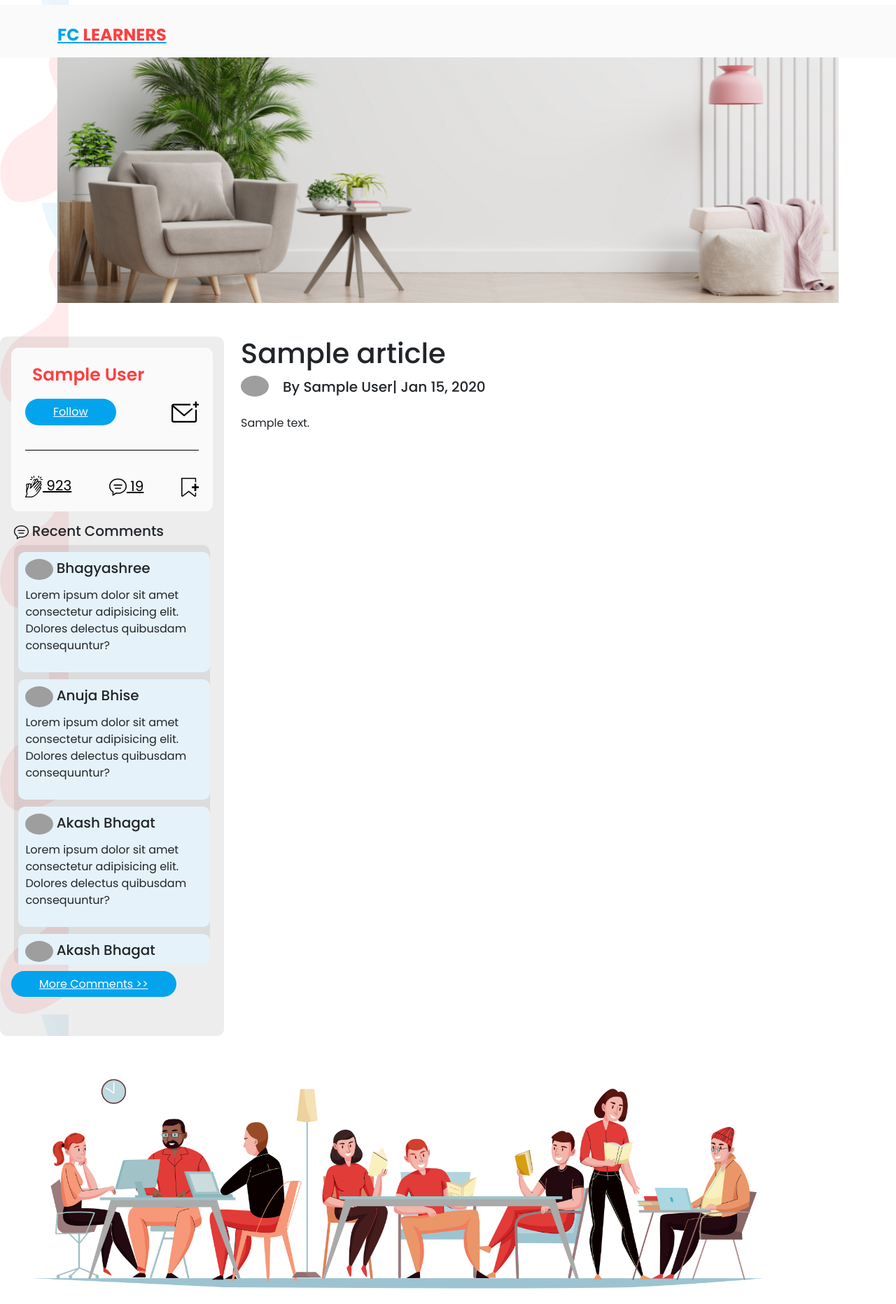
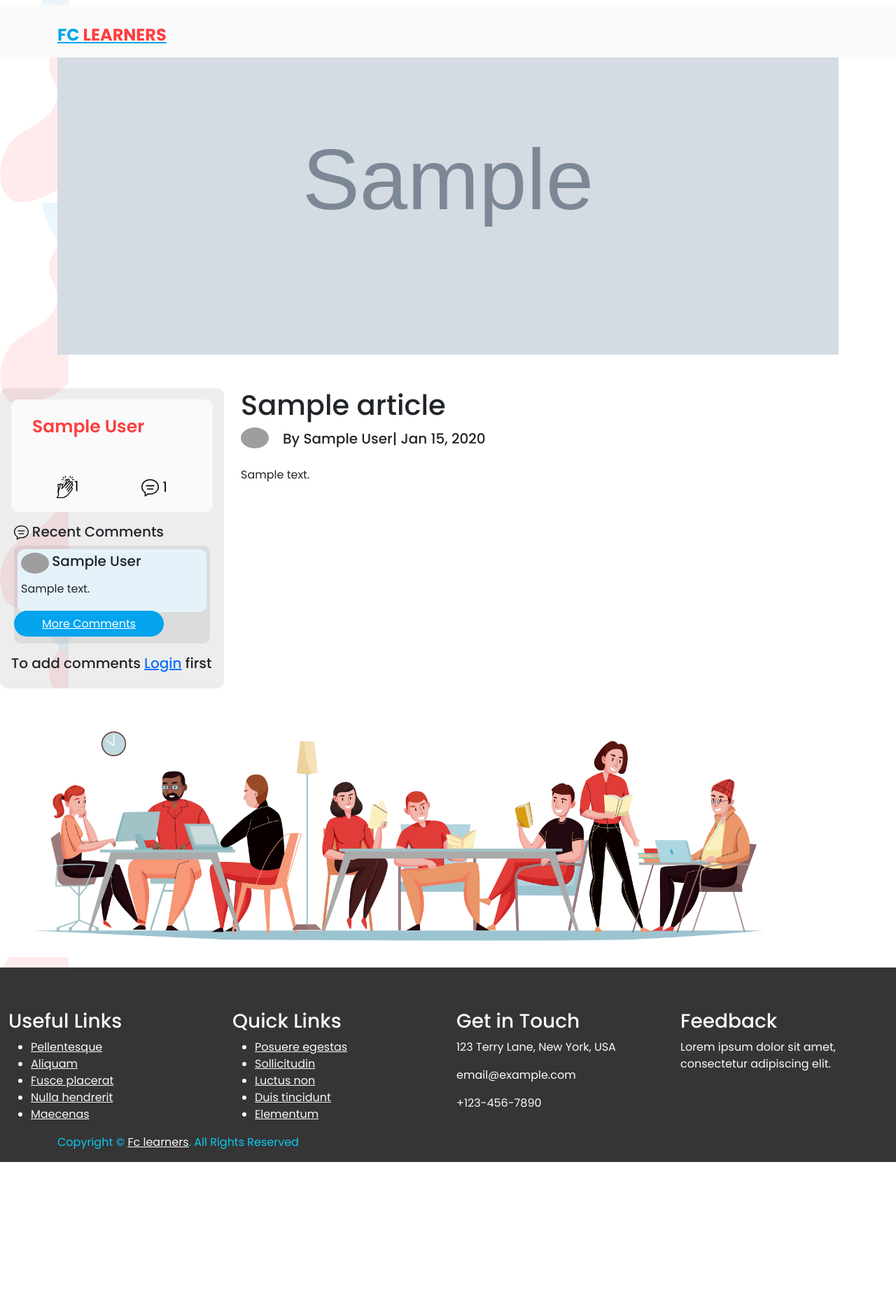
Before and after one commit to Akash3470399/Fc-Learners, a Django app: page /detail-page/1/ in a window 1280 px wide. Shown: the top 1864 px of the page at 70% size. After the commit the page ends 1661 px from the top, so only its background shows below. Run offline with Django 3.2, Linux system fonts and the light colour scheme; tables that the repository leaves empty hold one stand-in row (values such as "Sample post"); grey boxes marked "Sample" are stand-in pictures; grey boxes are pictures that could not be loaded.

Commit message:
worked with blog comments.

```diff
--- a/Blog/static/Blog/css/BlogDetail.css
+++ b/Blog/static/Blog/css/BlogDetail.css
@@ -55,10 +55,17 @@ a.logo span{
 
 }
 
+.page-ban-bg {
+	width: 100%;
+	height: 500px;
+
+}
+
 .page-ban-bg img {
 	width: 100%;
+	height: 100%;
 	overflow: hidden;
-
+	object-fit: cover;
 }
 
 .author-details {
@@ -101,7 +108,7 @@ a.follow-btn:hover {
 .like-comment-save {
 	padding-top: 35px;
 	display: flex;
-	justify-content: space-between;
+	justify-content: space-around;
 	align-items: center;
 
 }
@@ -197,7 +204,7 @@ p.post-description {
 }
 
 .media-list {
-	padding-left: 0.4rem;
+	padding: 0px;
 }
 
 .panel {
@@ -207,20 +214,21 @@ p.post-description {
 
 #comment-section{
 	    background-color: rgba(0,0,0,.07);
-		height: 1000px;
+		/* height: ; */
 		border-radius: 10px;
+		max-height: 950px;
 }
 
 .comment{
 	background-color: rgb(229, 242, 250);
 	border-radius: 10px;
-	padding: 10px;
-	margin-top: 10px;
+	padding: 5px;
+	margin: 5px;
 }
 
 .panel-body{
 	background-color: rgba(0,0,0,.07);
-	height: 600px;
+	max-height: 500px;
 	overflow-y: auto;
 	border-radius: 10px;
 }
@@ -243,3 +251,24 @@ p.post-description {
 .panel-body::-webkit-scrollbar-thumb:hover {
 	background: #555;
 }
+
+form {
+  text-align: center;
+}
+
+.send-btn{
+	padding: 7px 40px;
+	background: #03a4ed;
+    color: #fff;
+    border: none;
+    border-radius: 50px 50px;
+}
+
+#comment-inp{
+  box-sizing: border-box;
+  border: 2px solid rgb(204, 191, 191);
+  border-radius: 4px;
+  background-color: #f8f8f8;
+  font-size: 16px;
+  padding: 2px;
+}
--- /dev/null
+++ b/Blog/static/Blog/js/addComment.js
@@ -0,0 +1,91 @@
+let base_url = window.location.protocol + "//" + window.location.host;
+let form = document.querySelector("form");
+let comment_inp = document.querySelector("#comment-inp");
+
+
+// adding comments
+form.onsubmit = function (e) {
+    e.preventDefault();
+    formdata = new FormData(form);
+    data = {
+      article_id: formdata.get("post_id"),
+      comment_text: formdata.get("comment_text"),
+    };
+
+    fetch(base_url + "/add-comment/", {
+        method : "POST",
+        headers: {
+            Accept:"application/json",
+            "X-Requested-With":"XMLHttpRequest",
+            "X-CSRFToken":formdata.get('csrfmiddlewaretoken')
+        },
+        body : JSON.stringify(data)
+    })
+    .then(
+         res => res.json()
+    )
+    .then(
+        data => {
+            let commentList = document.querySelector("ul.media-list");
+
+            if(data['status'] == "success")
+            {
+                let cmt_count = document.querySelector("div.author-details > div > a:nth-child(2)");
+                cmt_count.innerText = (Number(cmt_count.innerText) + 1);
+                comment = `
+                        <li class="media">
+                        <div class="comment">
+                            <div class="author-img">
+                                <img src="https://randomuser.me/api/portraits/women/87.jpg"
+                                    class="rounded-circle s-sm-2 " alt="" />
+                            </div>
+                            <h5 class="media-heading">${data['comment']['user']}</h5>
+                            <div class="media-body">
+                                <p>
+                                    ${data['comment']['comment_text']}
+                                </p>
+                            </div>
+                        </div>
+                    </li>
+                `;
+                if(commentList.firstElementChild.nodeName == "SPAN") // if comment box is empty  so it contains span
+                {
+                    commentList.innerHTML = comment;
+                    comment_inp.value = "";
+                }
+                else if(commentList.lastElementChild.nodeName == "LI")
+                {
+                    commentList.innerHTML += comment;
+                    comment_inp.value = "";
+                }
+                else if(commentList.lastElementChild.nodeName == "A")
+                {
+                        let more_cmt_btn =commentList.lastElementChild;
+                        commentList.lastElementChild.remove();
+                        commentList.innerHTML += comment;
+                        commentList.appendChild(more_cmt_btn);
+                        comment_inp.value = "";
+                }
+            }
+        }
+    )
+}
+
+// get next comments
+
+function getComments(linkElement)
+{
+    let commentList = document.querySelector("ul.media-list");
+    let next_page = linkElement.getAttribute("data-next-page");
+    let post_id = linkElement.getAttribute("data-post-no");
+
+    let url = base_url + "/get-comments/" + post_id + "/" + "?page=" + next_page;
+    fetch(url)
+    .then(res => res.json())
+    .then( data => {
+        if(data['status'] == 'success'){
+            commentList.lastElementChild.remove();
+            commentList.innerHTML += data['res'];
+        }
+    })
+}
--- a/Blog/templates/Blog/BlogDetail.html
+++ b/Blog/templates/Blog/BlogDetail.html
@@ -12,15 +12,25 @@
 	<link href="https://fonts.googleapis.com/css2?family=Poppins:wght@100;200;300;400;500;600;700;800;900&display=swap"
 		rel="stylesheet" />
 	<link rel="stylesheet" href="{% static 'Blog/css/BlogDetail.css' %}" />
-	<title>Blog Post view page</title>
+	<title>Blog Detail</title>
 	<link href="https://cdn.jsdelivr.net/npm/bootstrap@5.0.2/dist/css/bootstrap.min.css" rel="stylesheet"
 		integrity="sha384-EVSTQN3/azprG1Anm3QDgpJLIm9Nao0Yz1ztcQTwFspd3yD65VohhpuuCOmLASjC" crossorigin="anonymous" />
 
-
+	<style>
+		:root {
+			--primary-color: #ffffff;
+			--secondary-color: #15202b;
+		}
+		.dark-theme {
+			--primary-color: #15202b;
+			--secondary-color: #e5ecfc;
+		}
+	</style>
 </head>
 
 <body>
 	<div class="body-wrapper">
+
 		<header>
 			<div class="container">
 				<div class="row">
@@ -37,7 +47,7 @@
 		<div class="page-ban">
 			<div class="container">
 				<div class="page-ban-bg">
-					<img src="{% static 'Blog/assets/images/BlogDetail/interior-has-armchair-empty-white-wall.png' %}" alt="" />
+					<img src="{{ post.thumbnail.url }}" alt="Blog thumbnail" />
 				</div>
 			</div>
 		</div>
@@ -47,15 +57,9 @@
 			<div id="comment-section" class="container mt-5 p-3 mx-0 col-3">
 				<div class="author-details">
 					<p class="author-namee">{{ post.user }}</p>
-					<div class="follow-message">
-						<a href="" class="follow-btn">Follow</a>
-
-						<a href="#" class="message"><img src="{% static 'Blog/assets/images/BlogDetail/message.svg' %}" alt="" /></a>
-					</div>
 					<div class="like-comment-save">
-						<a href="" class="icon-btn"><img src="{% static 'Blog/assets/images/BlogDetail/like.svg' %}" class="like" alt="" /> 923</a>
-						<a href="" class="icon-btn"><img src="{% static 'Blog/assets/images/BlogDetail/comment.svg' %}" class="like" alt="" /> 19</a>
-						<a href="" class="icon-btn"><img src="{% static 'Blog/assets/images/BlogDetail/Save.svg' %}" class="like" alt="" /></a>
+						<a href="" class="icon-btn text-decoration-none"><img src="{% static 'Blog/assets/images/BlogDetail/like.svg' %}" class="like" alt="" />{{post|get_likes}}</a>
+						<a href="#comment-box" class="icon-btn text-decoration-none"><img src="{% static 'Blog/assets/images/BlogDetail/comment.svg' %}" class="like" alt="" /> {{ post.articlecomment_set.all.count }}</a>
 					</div>
 				</div>
 
@@ -68,76 +72,28 @@
 					</div>
 					<div class="panel-body">
 						<ul class="media-list">
-							<li class="media">
-								<div class="comment">
-									<div class="author-img">
-										<img src="https://randomuser.me/api/portraits/women/87.jpg"
-											class="rounded-circle s-sm-2 " alt="" />
-									</div>
-									<h5 class="media-heading">Bhagyashree</h5>
-									<div class="media-body">
-										<p>
-											Lorem ipsum dolor sit amet consectetur adipisicing elit. Dolores
-											delectus
-											quibusdam consequuntur?
-										</p>
-									</div>
-								</div>
-							</li>
-							<li class="media">
-								<div class="comment">
-									<div class="author-img">
-										<img src="https://randomuser.me/api/portraits/women/90.jpg"
-											class="rounded-circle s-sm-2 " alt="" />
-									</div>
-									<h5 class="media-heading">Anuja Bhise</h5>
-									<div class="media-body">
-										<p>
-											Lorem ipsum dolor sit amet consectetur adipisicing elit. Dolores
-											delectus
-											quibusdam consequuntur?
-										</p>
-									</div>
-								</div>
-							</li>
-							<li class="media">
-								<div class="comment">
-									<div class="author-img">
-										<img src="https://randomuser.me/api/portraits/men/89.jpg"
-											class="rounded-circle s-sm-2 " alt="" />
-									</div>
-									<h5 class="media-heading">Akash Bhagat</h5>
-									<div class="media-body">
-										<p>
-											Lorem ipsum dolor sit amet consectetur adipisicing elit. Dolores
-											delectus
-											quibusdam consequuntur?
-										</p>
-									</div>
-								</div>
-							</li>
-							<li class="media">
-								<div class="comment">
-									<div class="author-img">
-										<img src="https://randomuser.me/api/portraits/men/89.jpg"
-											class="rounded-circle s-sm-2 " alt="" />
-									</div>
-									<h5 class="media-heading">Akash Bhagat</h5>
-									<div class="media-body">
-										<p>
-											Lorem ipsum dolor sit amet consectetur adipisicing elit. Dolores
-											delectus
-											quibusdam consequuntur?
-										</p>
-									</div>
-								</div>
-							</li>
+							{% include 'Blog/comment_template.html' %}
 
+							{% if comments.count == 0%}
+								<span>Be first to comment...</span>
+							{% endif %}
 						</ul>
 					</div>
+
 				</div>
-				<a href="" class="follow-btn">More Comments >></a>
-				<!-- End fluid width widget -->
+
+				<div class="add-new-comment mt-1" id="comment-box">
+					{% if request.user.is_authenticated %}
+						<form>
+							{% csrf_token %}
+							<input type="text" value={{ post.id }} name="post_id" hidden>
+							<textarea name="comment_text" id="comment-inp" cols="33" rows="3" placeholder="add your comment here..."></textarea>
+							<button type="submit" class="send-btn">Send</button>
+						</form>
+					{% else %}
+						<h5>To add comments <a href="{% url 'User:register_or_login' %}?next={% url 'Blog:blog_detail' post.id %}">Login</a> first</h5>
+					{% endif %}
+				</div>
 			</div>
 
 			<div class="blogContent px-4 mt-5 col-9">
@@ -262,7 +218,13 @@
 	<script src="https://cdn.jsdelivr.net/npm/bootstrap@4.6.1/dist/js/bootstrap.bundle.min.js"
 		integrity="sha384-fQybjgWLrvvRgtW6bFlB7jaZrFsaBXjsOMm/tB9LTS58ONXgqbR9W8oWht/amnpF"
 		crossorigin="anonymous"></script>
-
+	<script src="{% static 'Blog/js/addComment.js' %}"></script>
+	<script>
+		if(localStorage.getItem("theme") == null) // if theme value is not there in localStorages then save it fist
+			localStorage.setItem("theme", "lightMode");
+		else if (localStorage.getItem('theme') == "darkMode") // if theme value is dark mode then toggle value of dark mode variable.
+			document.body.classList.toggle("dark-theme");
+	</script>
 </body>
 
 </html>
--- a/Blog/templates/Blog/BlogListing.html
+++ b/Blog/templates/Blog/BlogListing.html
@@ -7,7 +7,7 @@
     <meta http-equiv="X-UA-Compatible" content="IE=edge" />
     <meta name="viewport" content="width=device-width, initial-scale=1" />
 
-    <title>Fc Learners-Blog</title>
+    <title>Blog listings</title>
     <!-- Bootstrap CSS -->
     <link
       rel="stylesheet"
--- a/Blog/templates/Blog/add_new_post.html
+++ b/Blog/templates/Blog/add_new_post.html
@@ -107,10 +107,10 @@
           hidden
         ></textarea>
       </p>
+        <textarea id="tinymce-textarea"></textarea>
+      <button class="submit-btn" onclick="submitForm()">Add Post</button>
     </form>
-    <textarea id="tinymce-textarea"></textarea>
 
-    <button class="main-blue-button" onclick="submitForm()">Add Post</button>
 
     <!-- javascript starts -->
     <!-- cursor style  -->
@@ -129,6 +129,8 @@
 
     <script>
 
+      let submitBtn =document.querySelector("form > button.submit-btn");
+      console.log(submitBtn)
       // script to submit form
       let form = document.querySelector("form");
       function submitForm(e) {
--- /dev/null
+++ b/Blog/templates/Blog/comment_template.html
@@ -0,0 +1,22 @@
+{% if comments %}
+    {% for comment in comments %}
+        <li class="media">
+            <div class="comment">
+                <div class="author-img">
+                    <img src="https://randomuser.me/api/portraits/women/87.jpg"
+                        class="rounded-circle s-sm-2 " alt="" />
+                </div>
+                <h5 class="media-heading">{{ comment.user }}</h5>
+                <div class="media-body">
+                    <p>
+                        {{ comment.comment_text}}
+                    </p>
+                </div>
+            </div>
+        </li>
+    {% endfor %}
+
+    {% if has_next_page %}
+        <a onclick="getComments(this)" class="follow-btn mt-3" data-next-page={{ next_page_no }} data-post-no={{ post.id }}>More Comments</a>
+    {% endif %}
+{% endif %}
--- a/Blog/urls.py
+++ b/Blog/urls.py
@@ -13,4 +13,6 @@ urlpatterns = [
     path('list/', views.PostListView.as_view(), name="blog_list"),
     path("paginated_posts/", views.get_paginated_posts, name="get_paginated_post"),
     path('search/<str:q>/', views.search_blogs, name="blog_search"),
+    path('add-comment/', views.add_comment, name="add_comment"),
+    path('get-comments/<str:article_no>/', views.get_comments, name="get_comment"),
 ]
--- a/Blog/views.py
+++ b/Blog/views.py
@@ -1,11 +1,14 @@
+from pickle import FALSE
+from sqlite3 import Timestamp
 from django.shortcuts import render
 from django.http import HttpResponse, JsonResponse
 from django.contrib.auth.mixins import LoginRequiredMixin
 from django.views.generic import DetailView, CreateView, ListView
 from django.core.paginator import Paginator
 from django.template.loader import render_to_string
+import json
 
-from Blog.models import Article
+from Blog.models import Article, ArticleComment
 
 from .forms import ArticleForm
 # Create your views here.
@@ -32,16 +35,34 @@ class PostDetailView(DetailView):
     model = Article
     template_name = 'Blog/BlogDetail.html'
     context_object_name = "post"
+    def get_context_data(self, **kwargs):
+        context = super().get_context_data(**kwargs)
+        post = context['post']
+        try:
+            comments = post.articlecomment_set.order_by("timestamp")
+            if comments.count() > 10:
+                context['comments'] = comments[:10]
+                context['next_page_no'] = 2
+                context['has_next_page'] = True
+            else:
+                context['comments'] = comments
+                context['next_page_no'] = 0
+                context['has_next_page']= FALSE
+        except:
+            context['comments'] = None
+        return context
 
 class PostListView(ListView):
     model = Article
     template_name = "Blog/BlogListing.html"
     context_object_name = "posts"
-    paginate_by = 1
+    paginate_by = 9
 
+
+# Ajax functions
 def get_paginated_posts(request):
     articles = Article.objects.all()
-    paginator = Paginator(articles, 1)
+    paginator = Paginator(articles, 9)
     try:
         page_num = request.GET.get("page")
     except:
@@ -63,3 +84,41 @@ def search_blogs(request, q):
     if result:
         return JsonResponse({'status':'success', 'data':result, 'res':res})
     return JsonResponse({'status':'fail'})
+
+
+# to add comment
+def add_comment(request):
+    comment = json.load(request)
+    try:
+        article = Article.objects.get(id = comment['article_id'])
+        comment_ = ArticleComment(
+                                            user=request.user,
+                                            Article = article,
+                                            comment_text = comment['comment_text'],
+                                            )
+        comment_.save()
+        return JsonResponse({'status':'success', 'comment': {'user':comment_.user.name, 'comment_text': comment_.comment_text}})
+    except:
+        return JsonResponse({'status':'fail'})
+
+
+# get comments (paginated)
+def get_comments(request, article_no):
+    try:
+        article = Article.objects.get(id = article_no)
+        paginator = Paginator(article.articlecomment_set.order_by("timestamp"), 10)
+        page_no = 0
+        try:
+            page_no = request.GET.get("page")
+        except Exception as e:
+            return JsonResponse({"status":"fail", "msg":"page_not found"})
+        page_obj = paginator.get_page(page_no)
+        context = {'comments':page_obj, 'has_next_page':page_obj.has_next(), 'post':article}
+        if page_obj.has_next():
+            context["next_page_no"] = page_obj.next_page_number()
+        else:
+             context['next_page_no'] = 0
+        res = render_to_string("Blog/comment_template.html", context)
+        return JsonResponse({'status':'success', 'res':res})
+    except Exception as e:
+        return JsonResponse({'status':'fail'})
```
Also changed, not shown: Blog/static/Blog/css/addnewpost.css (+21 -2 lines).
